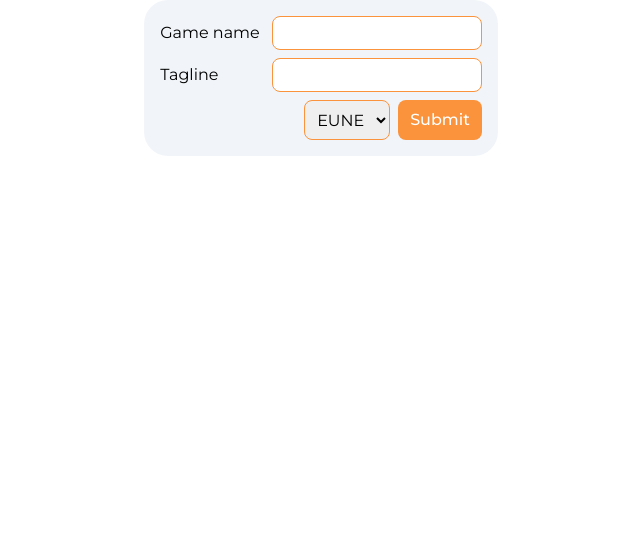
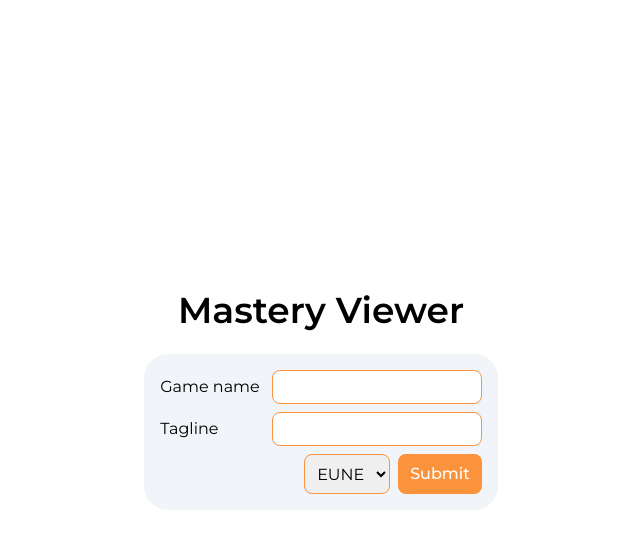
Before and after one commit to kloczewiak/orange-minion, a Next.js app: page /mastery in a window 1280 px wide. Shown: the top 548 px of the page, without its empty margins (319-959 px from the left). Built offline with nearby package versions, Linux system fonts and the light colour scheme.

Commit message:
Add styling to forms

```diff
--- a/app/commongames/page.tsx
+++ b/app/commongames/page.tsx
@@ -2,7 +2,8 @@ import { CommonGamesForm } from '../ui/CommonGamesForm';
 
 export default function Page() {
   return (
-    <div className='flex justify-center'>
+    <div className='flex flex-col items-center justify-center h-full gap-6'>
+      <h1 className='text-4xl font-semibold'>Common Games Viewer</h1>
       <div>
         <CommonGamesForm />
       </div>
--- a/app/layout.tsx
+++ b/app/layout.tsx
@@ -15,8 +15,10 @@ export default function RootLayout({
   children: React.ReactNode;
 }>) {
   return (
-    <html lang='en'>
-      <body className={`${montserrat.className} antialiased`}>{children}</body>
+    <html lang='en' className='h-full'>
+      <body className={`${montserrat.className} antialiased h-full`}>
+        {children}
+      </body>
     </html>
   );
 }
--- a/app/mastery/page.tsx
+++ b/app/mastery/page.tsx
@@ -2,7 +2,8 @@ import { MasteryForm } from '../ui/MasteryForm';
 
 export default function Page() {
   return (
-    <div className='flex flex-col items-center'>
+    <div className='flex flex-col items-center justify-center h-full gap-6'>
+      <h1 className='text-4xl font-semibold'>Mastery Viewer</h1>
       <div className='w-fit'>
         <MasteryForm />
       </div>
```
